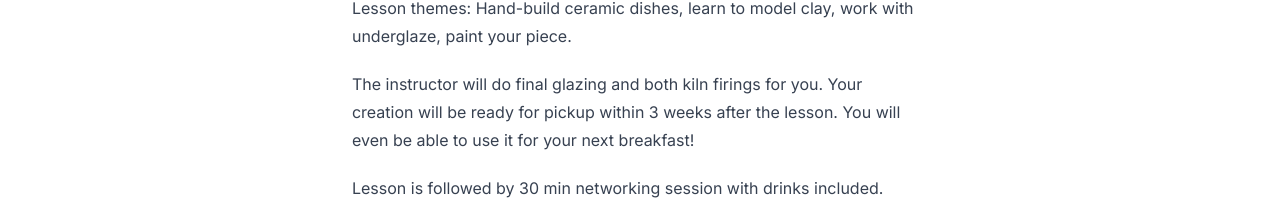
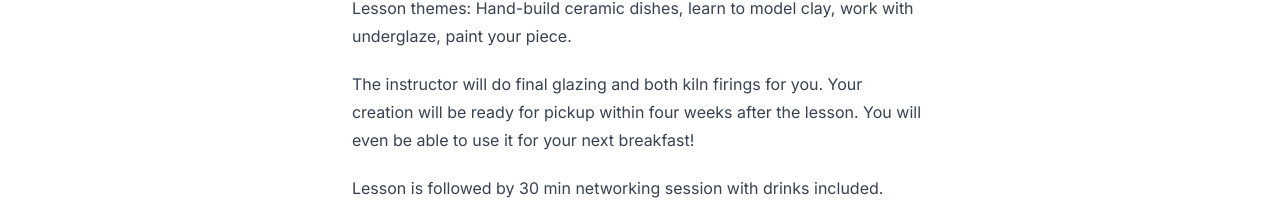
Before and after one commit to jleclanche/malinamore.studio, a Next.js app: page /classes/fall-in-love-with-clay in a window 1280 px wide. Shown: the part 334-538 px from the top of the page. Built offline with nearby package versions, Linux system fonts and the light colour scheme.

Commit message:
Update pieces pickup time

```diff
--- a/app/classes/ceramics-for-fathers-day/_page_disabled.tsx
+++ b/app/classes/ceramics-for-fathers-day/_page_disabled.tsx
@@ -46,7 +46,7 @@ const Page = () => (
 		</p>
 		<p>
 			The instructor will do final glazing and both kiln firings for you. Your
-			creation will be ready for pickup within 3 weeks after the lesson. You will
+			creation will be ready for pickup within four weeks after the lesson. You will
 			even be able to use it for your next breakfast!
 		</p>
 
--- a/app/classes/fall-in-love-with-clay/page.tsx
+++ b/app/classes/fall-in-love-with-clay/page.tsx
@@ -41,8 +41,8 @@ const Page = () => (
 		</p>
 		<p>
 			The instructor will do final glazing and both kiln firings for you. Your
-			creation will be ready for pickup within 3 weeks after the lesson. You will
-			even be able to use it for your next breakfast!
+			creation will be ready for pickup within four weeks after the lesson. You
+			will even be able to use it for your next breakfast!
 		</p>
 
 		<p>Lesson is followed by 30 min networking session with drinks included.</p>
--- a/app/classes/teambuilding-ceramics/page.tsx
+++ b/app/classes/teambuilding-ceramics/page.tsx
@@ -46,9 +46,9 @@ const Page = () => (
 			Our ceramics workshop can accommodate groups of up to 30 people, making it a
 			perfect choice for teams large and small. The instructor will handle the
 			final glazing and both kiln firings, and the creations will be ready for
-			pickup within three weeks of the workshop. Your team members will be
-			thrilled to take home a piece of art they&apos;ve made themselves and use it
-			for their morning routine, creating a lasting memory of the event.
+			pickup within four weeks of the workshop. Your team members will be thrilled
+			to take home a piece of art they&apos;ve made themselves and use it for
+			their morning routine, creating a lasting memory of the event.
 		</p>
 
 		<p>
```
